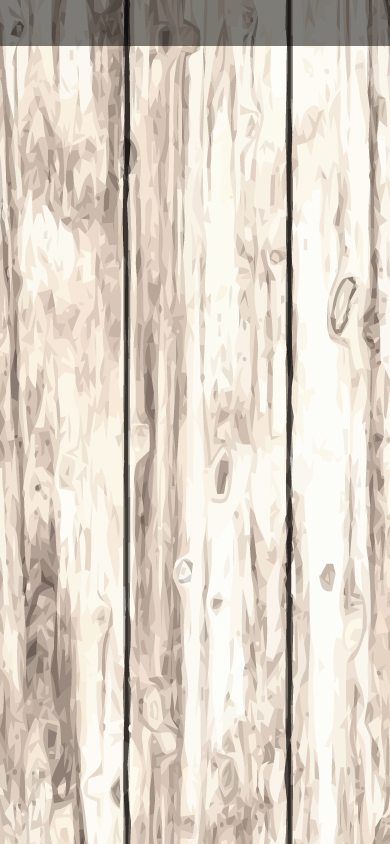
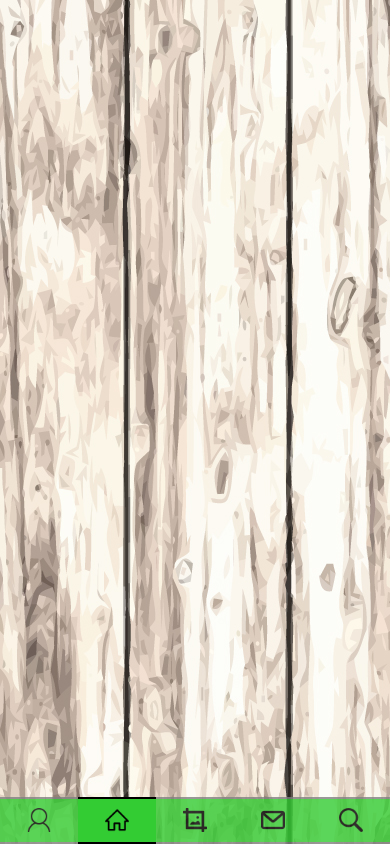
Before and after one commit to jong91/Jon-s-Website, a plain HTML site: page Index.html in a window 390 px wide. Drawn offline with Linux system fonts and the light colour scheme.

Commit message:
added additional pages
also started making separate mobile/desktop versions

```diff
--- a/Index.html
+++ b/Index.html
@@ -2,39 +2,72 @@
 <html lang="en">
 <head>
 	<title>JonsRoom</title>
-	<link rel="stylesheet" href="css/main.css">
+	<link rel="stylesheet" media="screen and (max-width:800px)" href="css/main_mobile.css">
+	<link rel="stylesheet" media="screen and (min-width:800px)" href="css/main.css">
 </head>
 
 <body>
-	<div class="bottom-menu">
+<!-- top menu for full site -->
+	<div class="top-menu">
 		<ul>
-			<a href="#">
-				<li>
-					<img src="images/settingsicon.png" />
-				</li>
-			</a>
-			<a href="#">
-				<li>
-					<img src="images/abouticon.png" />
-				</li>
-			</a>
-			<a href="#">
+			<a href="file:///C:/Users/jon/Desktop/Jon-s-Website/Index.html">
 				<li>
 					<img src="images/homeicon.png" />
 				</li>
 			</a>
 			<a href="#">
+				<li">
+
+				</li>
+			</a>
+			<a href="#">
+				<li>
+
+				</li>
+			</a>
+			<a href="#">
+				<li>
+
+				</li>
+			</a>
+			<a href="#">
+				<li>
+				</li>
+			</a>
+		</ul>
+	</div>
+
+<!-- bottom menu for mobile -->
+	<div class="bottom-menu">
+		<ul>
+			<a href="file:///C:/Users/jon/Desktop/Jon-s-Website/about.html">
+				<li>
+					<img src="images/abouticon.png" />
+				</li>
+			</a>
+			<a href="file:///C:/Users/jon/Desktop/Jon-s-Website/Index.html">
+				<li class="selected">
+					<img src="images/homeicon.png" />
+				</li>
+			</a>
+			<a href="file:///C:/Users/jon/Desktop/Jon-s-Website/gallery.html">
+				<li>
+					<img src="images/galleryicon.png" />
+				</li>
+			</a>
+			<a href="file:///C:/Users/jon/Desktop/Jon-s-Website/contact.html">
 				<li>
 					<img src="images/messageicon.png" />
 				</li>
 			</a>
-			<a href="#">
+			<a href="file:///C:/Users/jon/Desktop/Jon-s-Website/search.html#">
 				<li>
 					<img src="images/searchicon.png" />
 				</li>
 			</a>
 		</ul>
 	</div>
-</body>
+
+	</body>
 
 </html>
--- a/css/main.css
+++ b/css/main.css
@@ -3,7 +3,6 @@
 	margin: 0;
 	padding: 0;
 }
-
 body{
 	font-size: 100%;
 	font-family: Arial;
@@ -13,33 +12,7 @@ img{
 	max-width:100%;
 }
 
-/* bottom menu */
-.buttom-menu{
-	font-size: 1em;
-	bottom: 0;
-	position: fixed;
-	width: 100%;
+/* hide bottom menu for full site*/
+.bottom-menu{
+	visibility: hidden;
 }
-/* when you have an unordered list and a list item */
-.bottom-menu ul a li{
-	color:white;
-	text-decoration: none;
-	float: left;
-	list-style: none;
-	width: 16.8%;
-	padding: 1.6%;
-	height: 100%;
-	background-color: black;
-	opacity: 0.5;
-	border-bottom: 2px solid black;
-}
-/* when button is selected*/
-.bottom-menu ul a li.selected{
-	opacity: 1;
-	border-bottom: 2px solid #cc0000;
-}
-
-.bottom-menu ul a li img{
-	max-height: 1.6em;
-	padding-top: 0.15em;
-}
--- /dev/null
+++ b/css/main_mobile.css
@@ -0,0 +1,52 @@
+/* default margin & padding */
+*{
+	margin: 0;
+	padding: 0;
+}
+body{
+	font-size: 100%;
+	font-family: Arial;
+	background: url("../images/woodbackground.jpg") repeat;
+}
+img{
+	max-width:100%;
+}
+
+/* hide top menu for mobile site*/
+.top-menu{
+	visibility: hidden;
+}
+
+/* bottom menu */
+.bottom-menu{
+	font-size: 1em;
+	bottom: 0;
+	position: fixed;
+	width: 100%;
+}
+/* when you have an unordered list and a list item */
+.bottom-menu ul a li{
+	color:white;
+	text-decoration: none;
+	text-align: center;
+	float: left;
+	list-style: none;
+	width: 16.8%;
+	padding: 1.6%;
+	height: 100%;
+	background-color: #33cc33;
+	opacity: 0.8;
+	border-bottom: 2px solid grey;
+	border-top: 2px solid grey;
+}
+/* when button is selected*/
+.bottom-menu ul a li.selected{
+	opacity: 1;
+	border-bottom: 2px solid black;
+	border-top: 2px solid black;
+}
+
+.bottom-menu ul a li img{
+	max-height: 1.5em;
+	padding-top: 0.15em;
+}
```
Also changed, not shown: about.html (added), contact.html (added), gallery.html (added), images/galleryicon.png (added), search.html (added).
